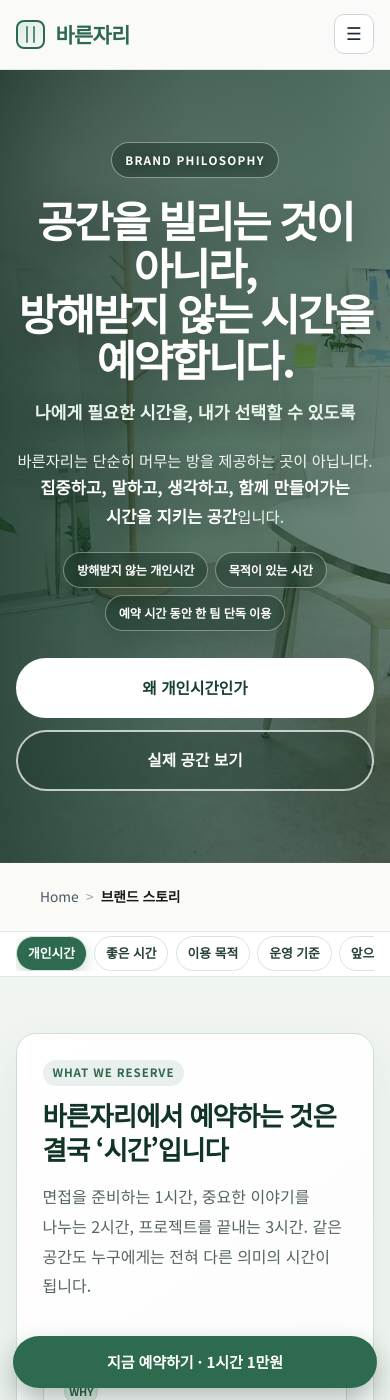
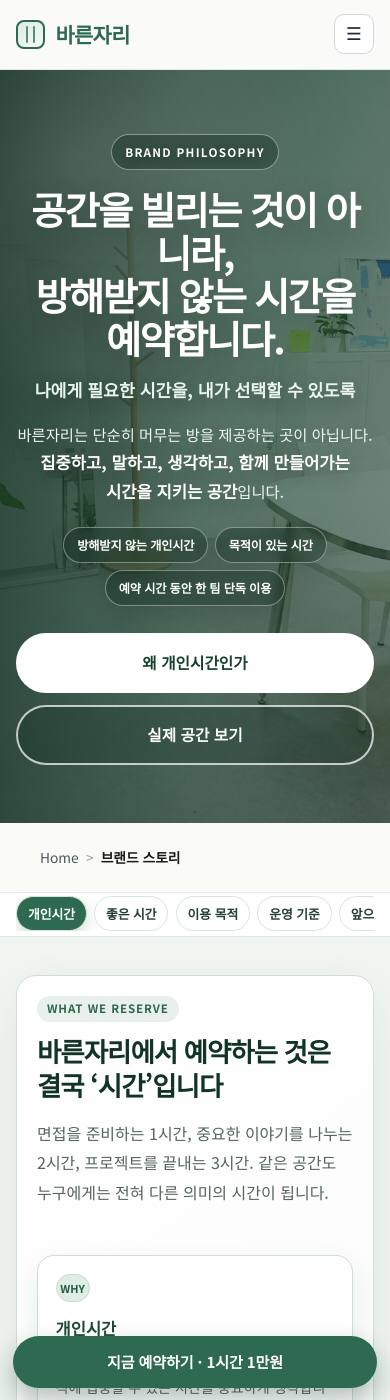
Before and after one commit to bareunspace/blog, a Jekyll site: the page built from about.html, in a window 390 px wide and 1400 px high. Built offline with Jekyll 4.4.1, drawn with Linux system fonts in a browser that asks for light colours.

Commit message:
Polish about page spacing and mobile rhythm

```diff
--- a/about.html
+++ b/about.html
@@ -88,6 +88,56 @@
   main.about-page section[id] {
     scroll-margin-top: 125px;
   }
+
+  /* UI micro polish: keep the brand page calm, but reduce unnecessary vertical drift. */
+  main.about-page > section:not(#home) {
+    padding-top: clamp(3.4rem, 6vw, 5rem);
+    padding-bottom: clamp(3.4rem, 6vw, 5rem);
+  }
+  main.about-page .about-overview {
+    padding-top: 2.8rem !important;
+    padding-bottom: 2.8rem !important;
+  }
+  main.about-page .about-overview-panel {
+    padding: clamp(1.45rem, 3vw, 2.15rem);
+  }
+  main.about-page .about-overview-grid,
+  main.about-page .about-highlight-grid,
+  main.about-page .about-principle-grid {
+    gap: .8rem;
+    margin-top: 1.25rem;
+  }
+  main.about-page .about-overview-card {
+    min-height: 168px;
+    padding: 1.2rem;
+  }
+  main.about-page .about-highlight-card,
+  main.about-page .about-principle-item {
+    min-height: 166px;
+    padding: 1.2rem;
+  }
+  main.about-page .about-purpose-link .about-principle-item {
+    display: flex;
+    flex-direction: column;
+  }
+  main.about-page .about-purpose-link .about-principle-item p {
+    margin-bottom: 0;
+  }
+  main.about-page .about-purpose-more {
+    margin-top: auto;
+    padding-top: .8rem;
+  }
+  main.about-page .logo-story-visual {
+    min-height: 156px;
+    margin-top: 1.25rem;
+  }
+  main.about-page #partner-growth .partner-growth-panel {
+    padding: clamp(1.7rem, 4vw, 2.6rem);
+  }
+  main.about-page #contact .section-inner {
+    padding: clamp(1.8rem, 4vw, 3rem) clamp(1.1rem, 3vw, 2.4rem);
+  }
+
   @media (max-width: 768px) {
     main.about-page > .guide-toc {
       top: 54px;
@@ -96,6 +146,48 @@
     }
     main.about-page section[id] {
       scroll-margin-top: 116px;
+    }
+    main.about-page #home {
+      min-height: 560px;
+      padding: 4rem 1rem 3.6rem;
+    }
+    main.about-page #home .section-title {
+      font-size: clamp(2rem, 9.8vw, 2.7rem);
+      line-height: 1.12;
+      letter-spacing: -.045em;
+    }
+    main.about-page #home .hero-subtitle {
+      margin-bottom: .95rem;
+    }
+    main.about-page #home .about-hero-lead br {
+      display: none;
+    }
+    main.about-page > section:not(#home) {
+      padding: 3.15rem 1rem;
+    }
+    main.about-page .about-overview {
+      padding-top: 2.35rem !important;
+      padding-bottom: 2.35rem !important;
+    }
+    main.about-page .about-overview-panel {
+      padding: 1.25rem;
+    }
+    main.about-page .about-overview-grid,
+    main.about-page .about-highlight-grid,
+    main.about-page .about-principle-grid {
+      gap: .72rem;
+      margin-top: 1.1rem;
+    }
+    main.about-page .about-overview-card,
+    main.about-page .about-highlight-card,
+    main.about-page .about-principle-item {
+      min-height: 0;
+      padding: 1.1rem;
+      border-radius: 17px;
+    }
+    main.about-page .logo-story-visual {
+      min-height: 136px;
+      margin-top: 1.1rem;
     }
   }
 </style>
```
